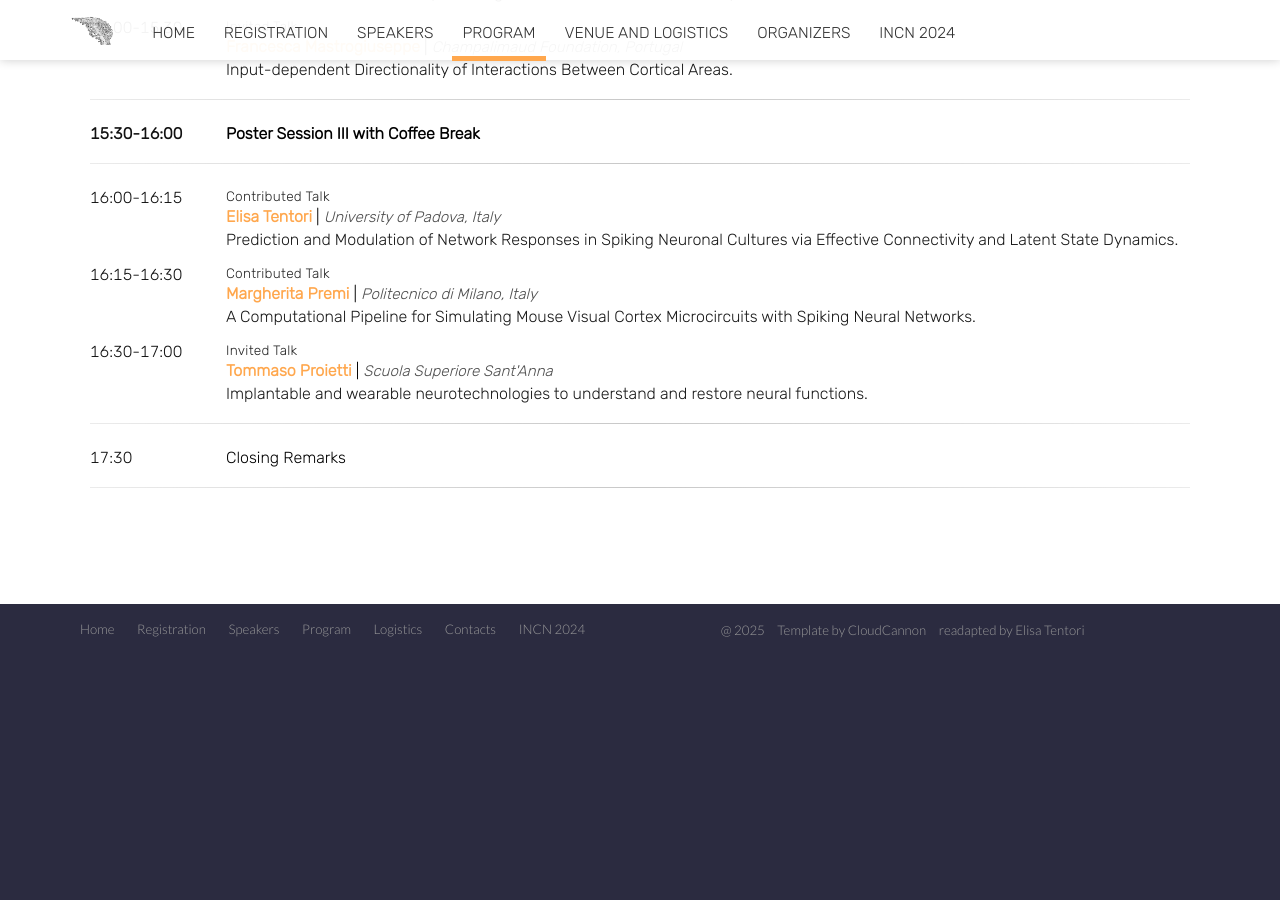
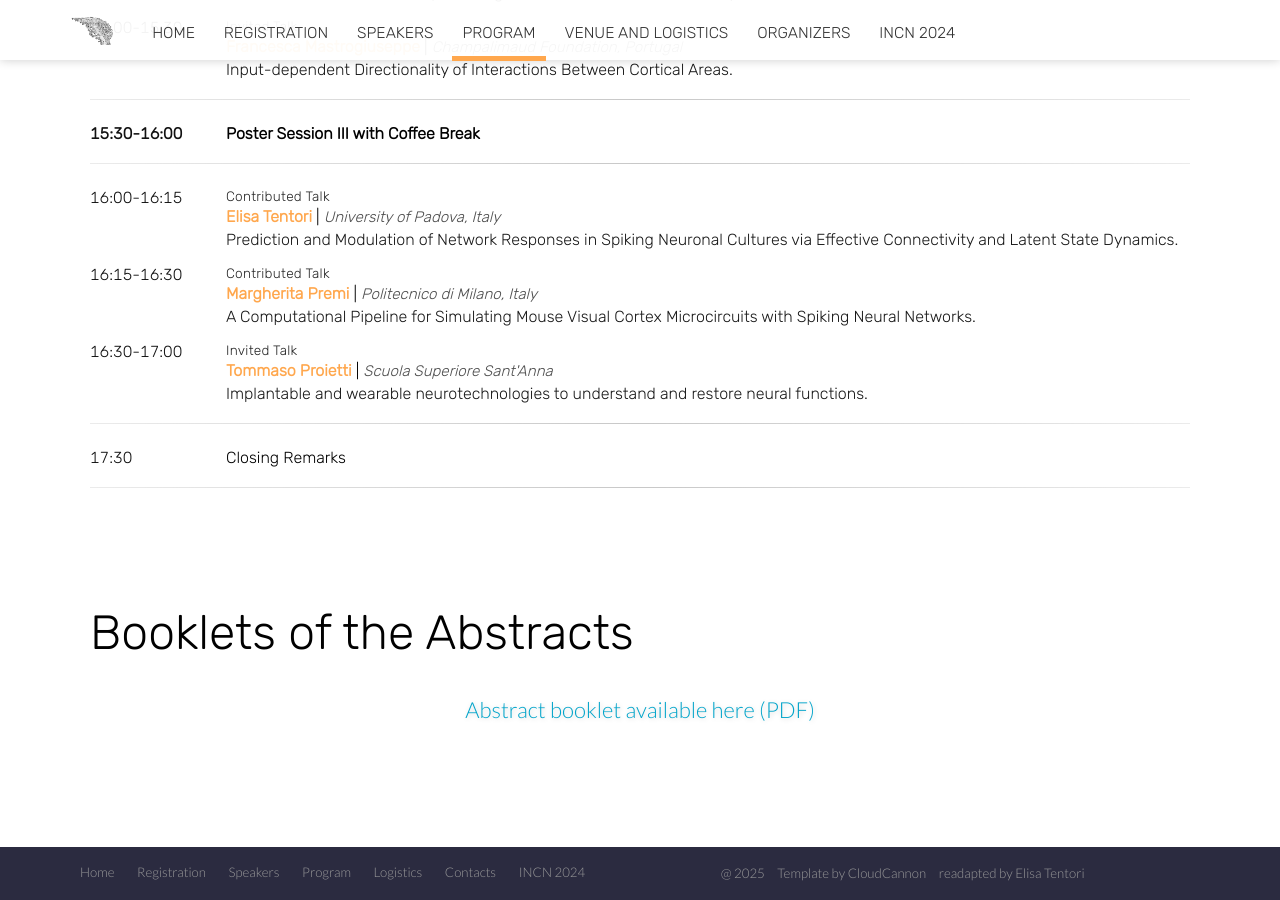
Before and after one commit to INCNgit/incn, a Jekyll site: the page built from program.html, in a window 1280 px wide and 900 px high, scrolled down 4404 px. Built offline with Jekyll 4.4.1, drawn with Linux system fonts in a browser that asks for light colours; nearby versions of some CDN libraries; before the commit the page ends 5062 px from its top, so only the background shows below that.

Commit message:
abstract booklet

```diff
--- a/program.html
+++ b/program.html
@@ -595,20 +595,22 @@ image: /images/background/backpd.png
     </div>
   </section>
 
-  <!--
+
   <section class="info" id="booklet">
     <div class="container flex">
       <div class="text">
 
         <h2 class="editable">Booklets of the Abstracts</h2>
+         <div class="text">
+        <p style="text-align: center; margin-top: 1em; text-shadow: 1px 1px 5px lightgrey;">
+                    <a href="{{ site.baseurl }}/files/Abstracts_INCN.pdf" target="_blank">Abstract booklet available here (PDF)</a>
+                  </p>
 
-        <div class="text">
-          <p class="registration-text editable">The Booklets of the Abstracts will be soon available!</p>
-        </div>
+       </div>
 
       </div>
     </div>
   </section>
-  -->
+
 
 </div>
```
Also changed, not shown: 1 other file.
